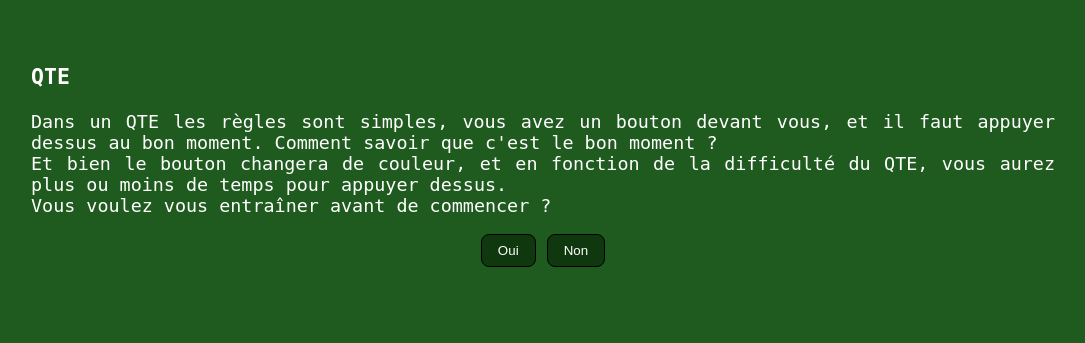
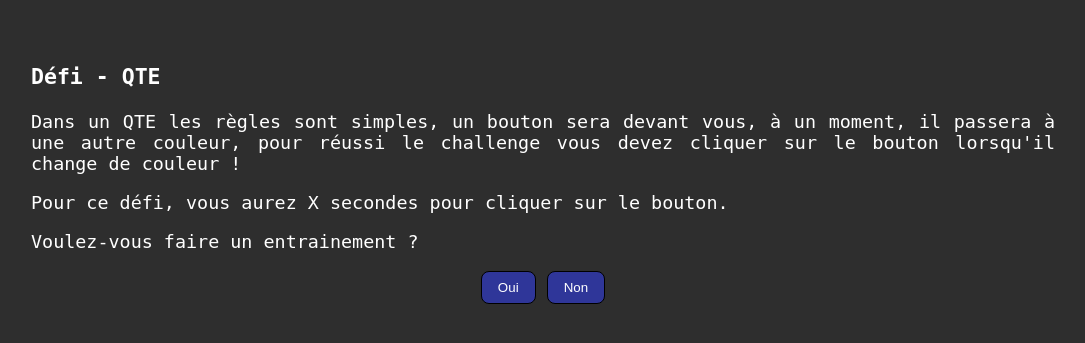
Before and after one commit to SaurFort/The_Boy_Of_Worlds_Tegia, a PHP site: page /tests/qte.php in a window 1280 px wide. Shown: the top 343 px of the page, without its empty margins (97-1182 px from the left). Run offline with PHP 8.4, Linux system fonts and the light colour scheme.

Commit message:
nouvelles couleurs + qte

```diff
--- a/assets/style.css
+++ b/assets/style.css
@@ -2,11 +2,16 @@
 * {
   /* Theme */
   --bg: #1f5b1f;
+  --bg: #2e2e2e;
   --bg-container: #0f380f;
+  --bg-container: #2f3699;
 
   --text: #fff;
 
+
   --accent-primary: #126817;
+  --accent-primary: #5963ff;
+
 
   /* Propriété */
   transition: all 0.5s ease;
--- a/common/game/chapter1.php
+++ b/common/game/chapter1.php
@@ -38,7 +38,7 @@
       <p class="text-justify">
         <b>R2D1 - </b> Votre peuple a signé un traité. Ce traité comprenait le partage de nos ressources! Vos émotions sont des interférences innaceptables dans le maintient de la paix.
       </p>
-      <a class="button" onclick="sceneTwo()">Lancer le QTE</a>
+      <a class="button" onclick="sceneTwo()">Lancer le Défi</a>
     </div>
     <div class="hidden" id="dialogBox4">
       <p class="hidden" id="dialog4"><b><?= $race === "kraith" ? "R-2D3" : "Elrin" ?> - </b></p>
--- a/common/game/chapter4.php
+++ b/common/game/chapter4.php
@@ -9,7 +9,7 @@
     <img src="../../assets/images/<?= $race ?>/chapter1/meeting.png" />
     <div class="dialog1">
       <p class="text-center">
-        <em>Vous êtes actuellement en cellule de crise. Il y a un soulèvement, et désormais l'avenir des <?= $properRace ?> repose actuellement sur vos épaules.</em>
+        <em>Vous êtes actuellement en cellule de crise. Il y a un soulèvement, et désormais l'avenir des <?= $properRace ?> repose sur vos épaules.</em>
       </p>
       <p class="text-justify">
         <b><?= $race === 'kraith' ? 'Khoran' : 'R-2D1' ?> - </b> <?= $karma >= 0 ? "$queen, je ne vous soutiendrais plus ! Puisque vous n'êtes pas pour l'armée, alors vous êtes contre. De toutes manière, votre fin arrivera bientôt." : "La reine ne mérite plus votre soutien $name. Venez avec moi ! Je pense que seule vous êtes en capacité de nous diriger." ?>
--- a/common/minigame/qte.html
+++ b/common/minigame/qte.html
@@ -1,11 +1,13 @@
 <div id="qte">
   <p class="hidden" id="difficulty">5</p>
   <div id="qteExplaination">
-    <h3>QTE</h3>
+    <h3>Défi - QTE</h3>
     <p class="text-justify">
-      Dans un QTE les règles sont simples, vous avez un bouton devant vous, et il faut appuyer dessus au bon moment. Comment savoir que c'est le bon moment ?<br/>
-      Et bien le bouton changera de couleur, et en fonction de la difficulté du QTE, vous aurez plus ou moins de temps pour appuyer dessus.<br/>
-      Vous voulez vous entraîner avant de commencer ?
+      Dans un QTE les règles sont simples, un bouton sera devant vous,
+      à un moment, il passera à une autre couleur, pour réussi le challenge
+      vous devez cliquer sur le bouton lorsqu'il change de couleur !
+      <p class="text-justify">Pour ce défi, vous aurez <span id="testQteTime">X secondes</span> pour cliquer sur le bouton.</p>
+      Voulez-vous faire un entrainement ?
     </p>
     <div class="text-center">
       <button class="button success" onclick="testQte()">Oui</button>
@@ -15,12 +17,12 @@
   <div>
     <h2 id="qteInfo"></h2>
     <div class="hidden" id="qteTest">
-      <p class="text-justify">Pour ce QTE, vous aurez <span id="testQteTime">X secondes</span> pour le réaliser.</p>
-      <button class="button mx-auto" id="qteTestBtn" onclick="validQte()">QTE</button>
+
+      <button class="button mx-auto" id="qteTestBtn" onclick="validQte()">cliquer ici losque le bouton passe au rouge !</button>
     </div>
     <div class="hidden" id="qteGame">
-      <p class="text-justify">C'est parti ! Le QTE s'activera d'une minute à l'autre.</p>
-      <button class="button mx-auto" id="qteBtn" onclick="validQte()">QTE</button>
+      <p class="text-justify">C'est parti ! Le bouton changera de couleur d'un instant à l'autre ! </p>
+      <button class="button mx-auto" id="qteBtn" onclick="validQte()"> clique ici </button>
     </div>
   </div>
 </div>
```
